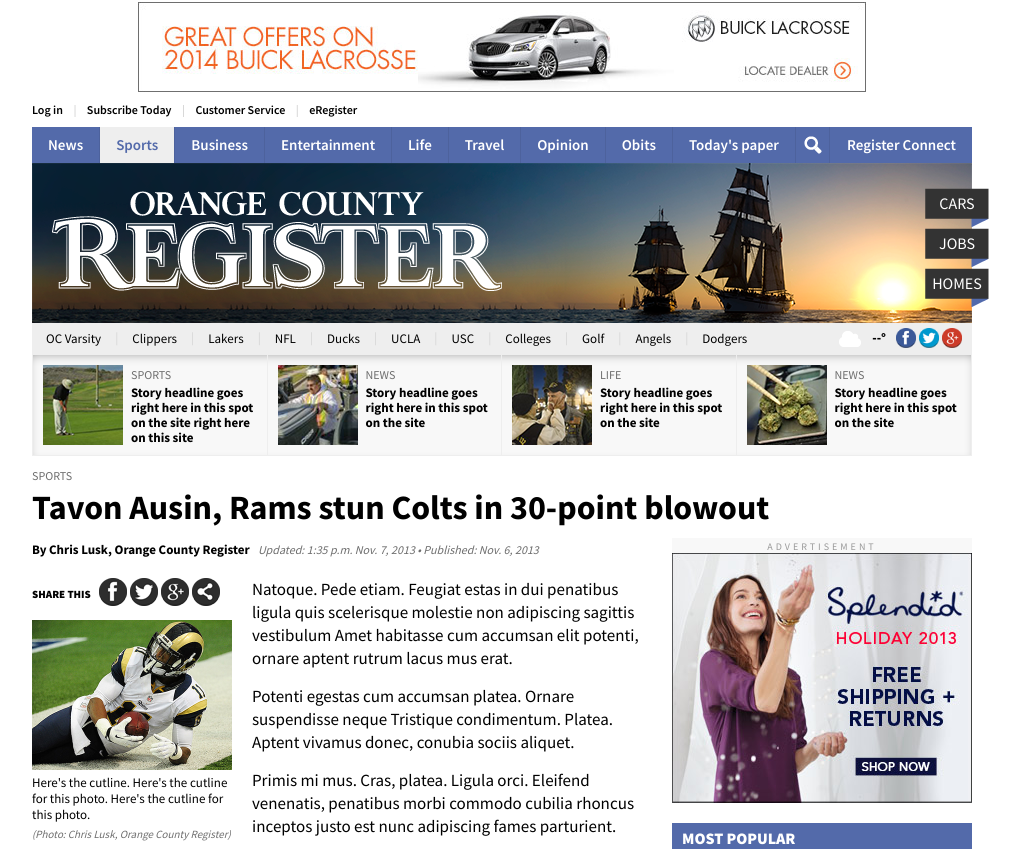
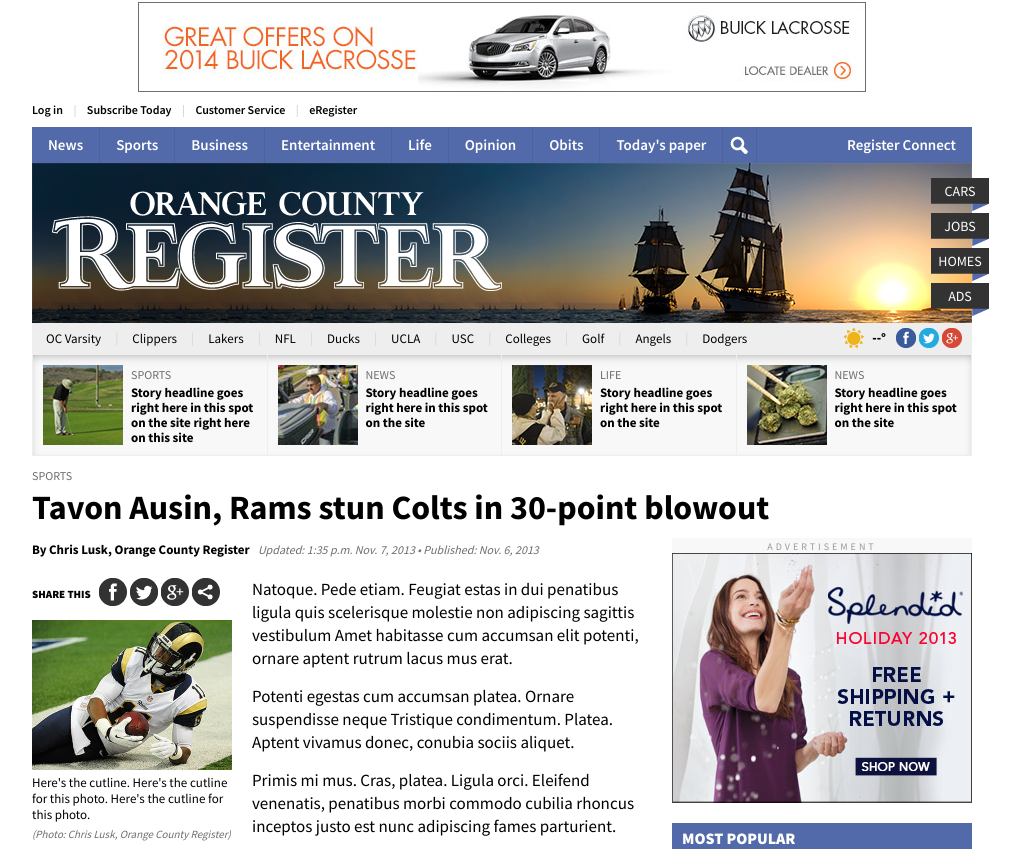
Before and after one commit to brutimus/OCR, a PHP site: page /story.html in a window 1280 px wide. Shown: the top 849 px of the page, without its empty margins (138-1158 px from the left). Run offline with PHP 8.4, Linux system fonts and the light colour scheme; grey boxes labelled with a size stand in for pictures from a placeholder-image service; some libraries are stand-ins or nearby versions.

Commit message:
Update nav, weather

```diff
--- a/css/styles.css
+++ b/css/styles.css
@@ -39,9 +39,9 @@
 }
 nav li a:hover {color:#ffffff;background-color:#5972B7;}
 nav li a:active, nav li a.active {color:#536AAA;background-color:#eee;}
-nav li.search {background: #536AAA url('../img/ico-search.png') no-repeat center center;width:34px;height:36px;position:relative;}
+nav li.search {background: #536AAA url('../assets/sprite-1x.png') no-repeat -112px -230px;width:34px;height:36px;position:relative;}
 nav li.search a {float:left;width:34px;padding:0;background-color:transparent;}
-nav li.search a:hover {background:#5972B7 url('../img/ico-search.png') no-repeat center center;}
+nav li.search a:hover {background:#5972B7 url('../assets/sprite-1x.png') no-repeat -112px -230px;}
 nav li.search .search-wrapper {display:block;float:left;height:100%;background-color:#334A8A;position:absolute;left:34px;z-index:100;width:145px;overflow:hidden;display:none;}
 nav li.search .search-wrapper input {height:20px;margin-top:6px;width:115px;margin-left:auto;margin-right:auto;display:inherit;}
 nav li.featured {float:right;}
@@ -51,10 +51,11 @@
 #header {clear:both;position:relative;}
 #header .ocr-flag {background:url('../img/flag-white.png') no-repeat;position:absolute;top:28px;left:20px;width:450px;height:100px;}
 #header-img {background:url('../img/header.png') no-repeat;width:940px;height:160px;}
-#header .tab {position:absolute;top:0;right:-17px;background:url('../img/tab-wrap.png') no-repeat;width:64px;height:39px;font-size:16px;line-height:30px;text-align:center;text-transform:uppercase;color:#ffffff;z-index:999;}
-#header .cars {top:25px;}
-#header .jobs {top:65px;}
-#header .homes {top:105px;}
+#header .tab {position:absolute;top:0;right:-17px;background:url('../assets/sprite-1x.png') no-repeat 0 -300px;width:58px;height:33px;font-size:14px;line-height:26px;text-align:center;text-transform:uppercase;color:#ffffff;z-index:999;}
+#header .cars {top:15px;}
+#header .jobs {top:50px;}
+#header .homes {top:85px;}
+#header .ads {top:120px;}
 
 #subnav {position:relative;min-width:940px;height:31px;background-color:#eeeeee;z-index:999;}
 #subnav li {float:left;display:inline-block;font-size:13px;}
@@ -65,15 +66,28 @@
 #subnav li.h-divider:after {color:#d5d5d5;content:"|";line-height:30px;}
 #subnav li.social {float:right;margin:5px 3px 0 0;}
 #subnav li.social a {display:block;width:22px;height:22px;}
-#subnav .social-link-fb {background:url('../img/ico-fb-active.png') no-repeat center;background-size:20px 20px;width:20px;height:20px;}
-#subnav .social-link-twitter {background:url('../img/ico-twitter-active.png') no-repeat center;background-size:20px 20px;width:20px;height:20px;}
-#subnav .social-link-gplus {background:url('../img/ico-gplus-active.png') no-repeat center;background-size:20px 20px;width:20px;height:20px;}
-
-
-
-#subnav li.weather {float:right;background: url('../img/ico-weather.png') no-repeat center left;width:52px;height:31px;padding-right:10px;}
-#subnav li.weather a {display:block;width:52px;height:31px;padding:0 10px 0 0;background-color:transparent;text-align:right;font-weight:800;line-height:30px;}
-
+#subnav .social-link-fb {background:url('../assets/sprite-1x.png') no-repeat 0 -180px;width:20px;height:20px;}
+#subnav .social-link-twitter {background:url('../assets/sprite-1x.png') no-repeat -240px -120px;width:20px;height:20px;}
+#subnav .social-link-gplus {background:url('../assets/sprite-1x.png') no-repeat -60px -180px;width:20px;height:20px;}
+#subnav li.weather {float:right;background: url('../assets/sprite-1x.png') no-repeat -120px -175px;width:42px;height:31px;padding-right:10px;}
+#subnav li.weather a {display:block;width:42px;height:31px;padding:0 10px 0 0;background-color:transparent;text-align:right;font-weight:800;line-height:30px;}
+#subnav li.weather ul.weather-extended {position:absolute;left:-9999px;width:940px;border:1px solid #eee;background-color:#F8F8F8;box-shadow: 0 4px 15px -11px inset;
+	-moz-box-sizing:border-box;
+	-webkit-box-sizing:border-box;
+	-ms-box-sizing:border-box;
+	box-sizing:border-box;
+}
+#subnav li.weather ul.weather-extended li {padding:20px;width:312px;border-right:1px solid #eee;
+	-moz-box-sizing:border-box;
+	-webkit-box-sizing:border-box;
+	-ms-box-sizing:border-box;
+	box-sizing:border-box;
+}
+#subnav li.weather ul.weather-extended li:last-child {border-right:none;}
+#subnav li.weather ul.weather-extended li h4 {float:none;font-size:24px;margin-bottom:20px;}
+#subnav li.weather ul.weather-extended li img {float:left;margin-right:8px;}
+#subnav li.weather ul.weather-extended li p {float:none;font-size:70px;font-weight:200;}
+#subnav li.weather:hover ul.weather-extended {left:0;}
 
 #content-wrapper {clear:both;position:relative;overflow:auto;margin:15px 0;padding:10px;background-color:#eeeeee;}
 
@@ -138,20 +152,20 @@
 .share {margin-bottom:10px;}
 .share span.share-label {float:left;font-size:11px;font-weight:900;line-height:32px;margin-right:8px;text-transform:uppercase;}
 .share li {display:inline-block;}
-.social-link-fb {background:url('../img/ico-fb.png') no-repeat center;width:28px;height:28px;}
-.social-link-fb:hover {background:url('../img/ico-fb-active.png') no-repeat center;}
-.social-link-twitter {background:url('../img/ico-twitter.png') no-repeat center;width:28px;height:28px;}
-.social-link-twitter:hover {background:url('../img/ico-twitter-active.png') no-repeat center;}
-.social-link-gplus {background:url('../img/ico-gplus.png') no-repeat center;width:28px;height:28px;}
-.social-link-gplus:hover {background:url('../img/ico-gplus-active.png') no-repeat center;}
-.social-link-share {background:url('../img/ico-share.png') no-repeat center;width:28px;height:28px;}
-.social-link-share:hover {background:url('../img/ico-share-active.png') no-repeat center;}
-.social-link-comment {background:url('../img/ico-comment.png') no-repeat center;width:28px;height:28px;}
-.social-link-comment:hover {background:url('../img/ico-comment-active.png') no-repeat center;}
-.social-link-print {background:url('../img/ico-print.png') no-repeat center;width:28px;height:28px;}
-.social-link-print:hover {background:url('../img/ico-print-active.png') no-repeat center;}
-.social-link-mail {background:url('../img/ico-mail.png') no-repeat center;width:28px;height:28px;}
-.social-link-mail:hover {background:url('../img/ico-mail-active.png') no-repeat center;}
+.social-link-fb {background:url('../assets/sprite-1x.png') no-repeat -60px 0;width:28px;height:28px;}
+.social-link-fb:hover {background:url('../assets/sprite-1x.png') no-repeat -180px -60px;width:28px;height:28px;}
+.social-link-twitter {background:url('../assets/sprite-1x.png') no-repeat 0 0;width:28px;height:28px;}
+.social-link-twitter:hover {background:url('../assets/sprite-1x.png') no-repeat -120px -60px;width:28px;height:28px;}
+.social-link-gplus {background:url('../assets/sprite-1x.png') no-repeat -120px 0;width:28px;height:28px;}
+.social-link-gplus:hover {background:url('../assets/sprite-1x.png') no-repeat -240px -60px;width:28px;height:28px;}
+.social-link-share {background:url('../assets/sprite-1x.png') no-repeat -180px 0;width:28px;height:28px;}
+.social-link-share:hover {background:url('../assets/sprite-1x.png') no-repeat 0 -120px;width:28px;height:28px;}
+.social-link-mail {background:url('../assets/sprite-1x.png') no-repeat -240px 0;width:28px;height:28px;}
+.social-link-mail:hover {background:url('../assets/sprite-1x.png') no-repeat -60px -120px;width:28px;height:28px;}
+.social-link-print {background:url('../assets/sprite-1x.png') no-repeat 0 -60px;width:28px;height:28px;}
+.social-link-print:hover {background:url('../assets/sprite-1x.png') no-repeat -120px -120px;width:28px;height:28px;}
+.social-link-comment {background:url('../assets/sprite-1x.png') no-repeat -60px -60px;width:28px;height:28px;}
+.social-link-comment:hover {background:url('../assets/sprite-1x.png') no-repeat -180px -120px;width:28px;height:28px;}
 
 /* STORY LIST */
 #story-list {overflow:auto;margin-bottom:10px;padding:10px 10px 0 10px;background-color:#f8f8f8;border:1px solid #eee;}
--- a/index.html
+++ b/index.html
@@ -34,9 +34,8 @@
 			<li><a href="#">Business</a></li>
 			<li><a href="#">Entertainment</a></li>
 			<li><a href="#">Life</a></li>
-			<li><a href="#">Travel</a></li>
 			<li><a href="#">Opinion</a></li>
-			<li><a href="#">Food</a></li>
+			<li><a href="#">Obits</a></li>
 			<li><a href="#">Today's paper</a></li>
 			<li class="search"><a href=""></a><div class="search-wrapper"><input type="text" /></div></li>
 			<li class="featured"><a href="#">Register Connect</a></li>
@@ -48,6 +47,7 @@
 		<div class="tab cars"><a href="#" class="white">cars</a></div>
 		<div class="tab jobs"><a href="#" class="white">jobs</a></div>
 		<div class="tab homes"><a href="#" class="white">homes</a></div>
+		<div class="tab ads"><a href="#" class="white">ads</a></div>
 	</div><!-- end #header -->
 
 	<div id="subnav-anchor"></div>
--- a/story.html
+++ b/story.html
@@ -29,11 +29,10 @@
 	<nav id="nav">
 		<ul>
 			<li><a href="#">News</a></li>
-			<li><a href="#" class="active">Sports</a></li>
+			<li><a href="#">Sports</a></li>
 			<li><a href="#">Business</a></li>
 			<li><a href="#">Entertainment</a></li>
 			<li><a href="#">Life</a></li>
-			<li><a href="#">Travel</a></li>
 			<li><a href="#">Opinion</a></li>
 			<li><a href="#">Obits</a></li>
 			<li><a href="#">Today's paper</a></li>
@@ -47,6 +46,7 @@
 		<div class="tab cars"><a href="#" class="white">cars</a></div>
 		<div class="tab jobs"><a href="#" class="white">jobs</a></div>
 		<div class="tab homes"><a href="#" class="white">homes</a></div>
+		<div class="tab ads"><a href="#" class="white">ads</a></div>
 	</div><!-- end #header -->
 
 	<div id="subnav-anchor"></div>
@@ -76,7 +76,26 @@
 			<li class="social social-link-gplus" style="margin-right:10px;"><a href="#"></a></li>
 			<li class="social social-link-twitter"><a href="#"></a></li>
 			<li class="social social-link-fb"><a href="#"></a></li>
-			<li class="weather"><a href="#">--&deg;</a></li>
+			<li class="weather">
+				<a href="#">--&deg;</a>
+				<ul class="weather-extended">
+					<li>
+						<img src="http://placehold.it/100x100" />
+						<h4>Santa Ana</h4>
+						<p class="temp">62&deg;</p>
+					</li>
+					<li>
+						<img src="http://placehold.it/100x100" />
+						<h4>Newport Beach</h4>
+						<p class="temp">60&deg;</p>
+					</li>
+					<li>
+						<img src="http://placehold.it/100x100" />
+						<h4>Yorba Linda</h4>
+						<p class="temp">67&deg;</p>
+					</li>
+				</ul>
+			</li>
 
 		</ul>
 	</div>
@@ -176,7 +195,22 @@
 				<p>Semper lorem phasellus nostra accumsan quis bibendum ornare tempus quisque nam, habitasse enim pharetra per ridiculus mattis hac placerat. Mollis mauris facilisi Imperdiet primis Etiam pretium turpis.</p>
 				<p><strong>Contact the writer:</strong> <a href="#">clusk@ocregister.com</a> or <a href="#">@chrismlusk</a></p>
 
+				<div class="share">
+					<ul>
+						<span class="share-label">Share this</span>
+						<li class="social-link-fb"></li>
+						<li class="social-link-twitter"></li>
+						<li class="social-link-gplus"></li>
+						<li class="social-link-share"></li>
+						<li class="social-link-mail"></li>
+						<li class="social-link-print"></li>
+						<li class="social-link-comment"></li>
+					</ul>
+				</div>
+
 			</div><!-- end body-text -->
+
+			<div style="clear:both;"></div>
 
 
 			<div id="story-list">
```
Also changed, not shown: assets/sprite-1x.png (added), assets/sprite-2x.png (added).
